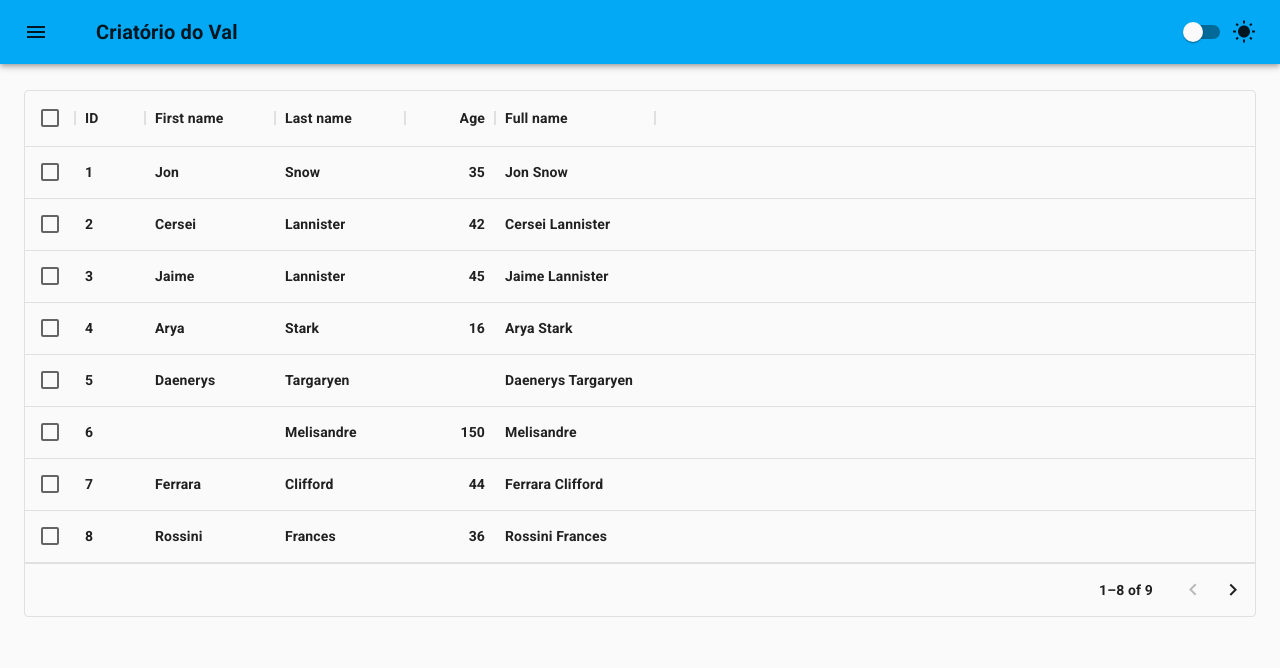
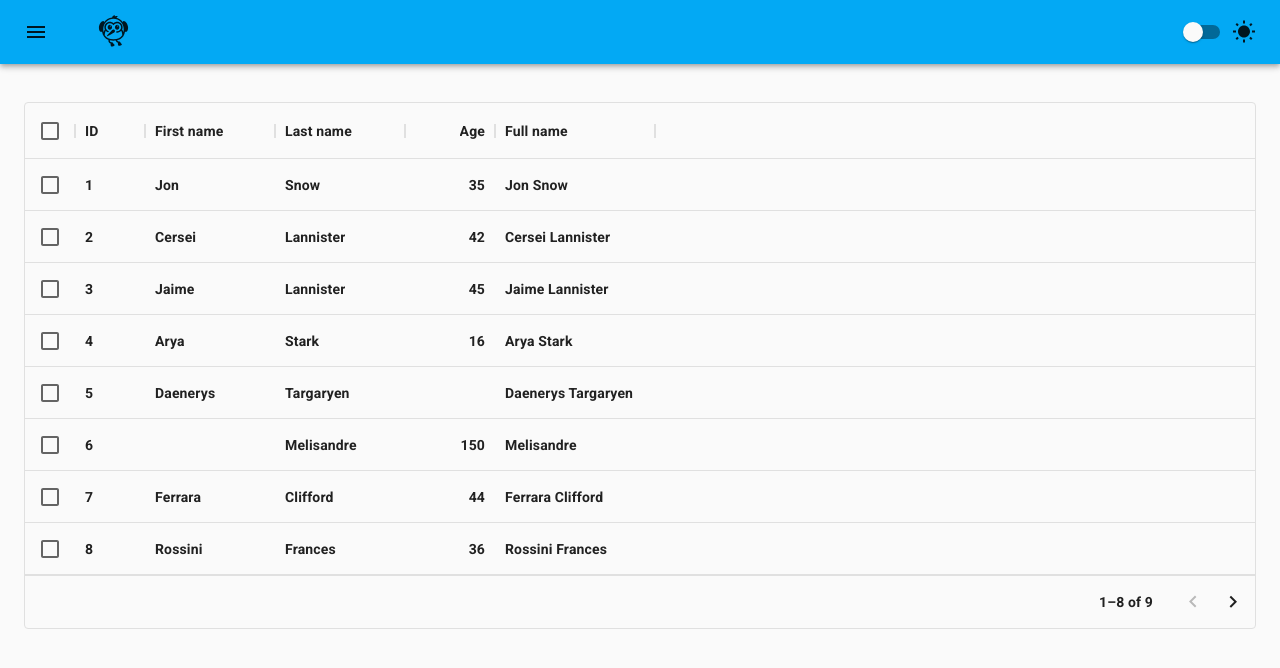
Before and after one commit to GabrielCampos07/criatorio-do-val, a React (Create React App) app in the folder ui/: page /chickens in a window 1280 px wide. Shown: the top 668 px of the page. Built offline with nearby package versions, Linux system fonts and the light colour scheme.

Commit message:
arrumando icon + alterações css e graphs

```diff
--- a/ui/src/assets/css/components/home.css
+++ b/ui/src/assets/css/components/home.css
@@ -9,7 +9,7 @@
 
 .container {
     position: relative;
-    top: 7vw;
+    top: 5vw;
     text-align: center;
 }
 
--- a/ui/src/components/Header/index.js
+++ b/ui/src/components/Header/index.js
@@ -117,6 +117,10 @@ export default function Header(props) {
 
     const classes = useStyles();
 
+    const url = window.location.href;
+
+    const styleIcons = { marginTop: "0.4vw" };
+
     const handleThemeChange = () => {
         setDarkState(!darkState);
     };
@@ -127,6 +131,16 @@ export default function Header(props) {
     const handleDrawerClose = () => {
         setOpen(false);
     };
+
+    const takeIcon = () => {
+        if (url.includes('chickens'))
+            return <FlutterDashIcon fontSize="large" style={styleIcons} />
+        else if (url.includes('eggs'))
+            return <EggIcon fontSize="large" style={styleIcons} />
+        else if (url.includes('contacts'))
+            return <ContactsIcon fontSize="large" style={styleIcons} />
+        else return <HomeIcon fontSize="large" style={styleIcons} />
+    }
 
     const itemsList = [
         {
@@ -180,7 +194,7 @@ export default function Header(props) {
                             noWrap
                             className={classes.title}
                         >
-                            Criatório do Val
+                            {takeIcon()}
                         </Typography>
                         <Switch checked={darkState}
                             onChange={handleThemeChange}
--- a/ui/src/components/graphs/index.js
+++ b/ui/src/components/graphs/index.js
@@ -2,7 +2,7 @@ import * as React from "react";
 
 import '../../assets/css/components/graphs.css';
 
-import { Animation } from "@devexpress/dx-react-chart";
+import { Animation, HoverState, EventTracker } from "@devexpress/dx-react-chart";
 import { Chart, Legend, PieSeries, Title } from "@devexpress/dx-react-chart-material-ui";
 import Paper from "@material-ui/core/Paper";
 
@@ -20,9 +20,11 @@ export default function PieChart(props) {
                     valueField="quantidade"
                     argumentField="ano" />
                 <Title
-                    text={'Quantidade de ' + title + ' adquiridas ao ano'} />
+                    text={'Quantidade de ' + title + ' adquirida por mês'} />
                 <Animation />
                 <Legend />
+                <EventTracker />
+                <HoverState />
             </Chart>
         </Paper>
     );
--- a/ui/src/pages/Chickens/index.js
+++ b/ui/src/pages/Chickens/index.js
@@ -40,10 +40,15 @@ const rows = [
 
 export default function Chickens() {
 
+    const style = {
+        position: 'relative',
+        top: '8vw'
+    }
+
     return (
         <main>
             <Header></Header>
-            <Container className="container">
+            <Container style={style}>
                 <div style={{ height: 527, width: '100%' }}>
                     <DataGrid
                         rows={rows}
--- a/ui/src/pages/Contact/index.js
+++ b/ui/src/pages/Contact/index.js
@@ -40,10 +40,15 @@ const rows = [
 
 export default function Chickens() {
 
+    const style = {
+        position: 'relative',
+        top: '8vw'
+    }
+
     return (
         <main>
             <Header></Header>
-            <Container className="container">
+            <Container style={style}>
                 <div style={{ height: 527, width: '100%' }}>
                     <DataGrid
                         rows={rows}
--- a/ui/src/pages/Eggs/index.js
+++ b/ui/src/pages/Eggs/index.js
@@ -40,10 +40,15 @@ const rows = [
 
 export default function Chickens() {
 
+    const style = {
+        position: 'relative',
+        top: '8vw'
+    }
+
     return (
         <main>
             <Header></Header>
-            <Container className="container">
+            <Container style={style}>
                 <div style={{ height: 527, width: '100%' }}>
                     <DataGrid
                         rows={rows}
```
